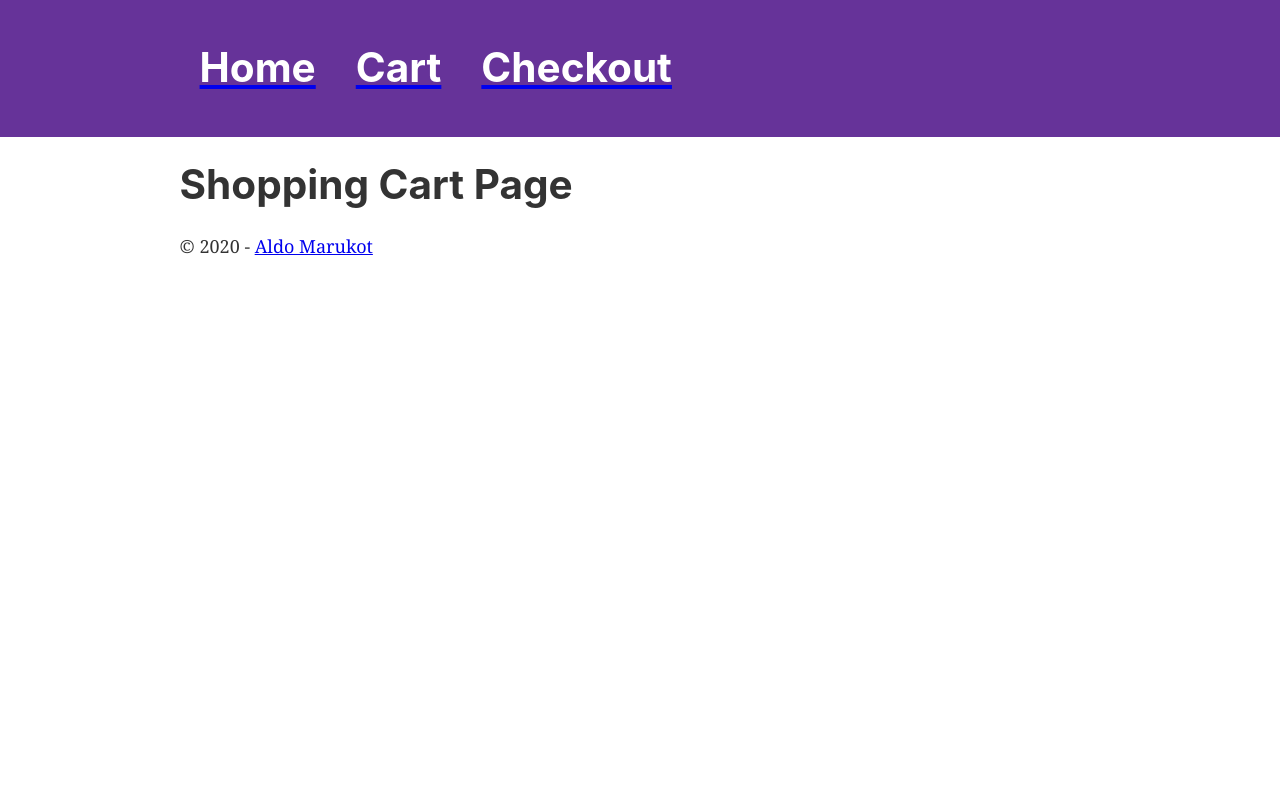
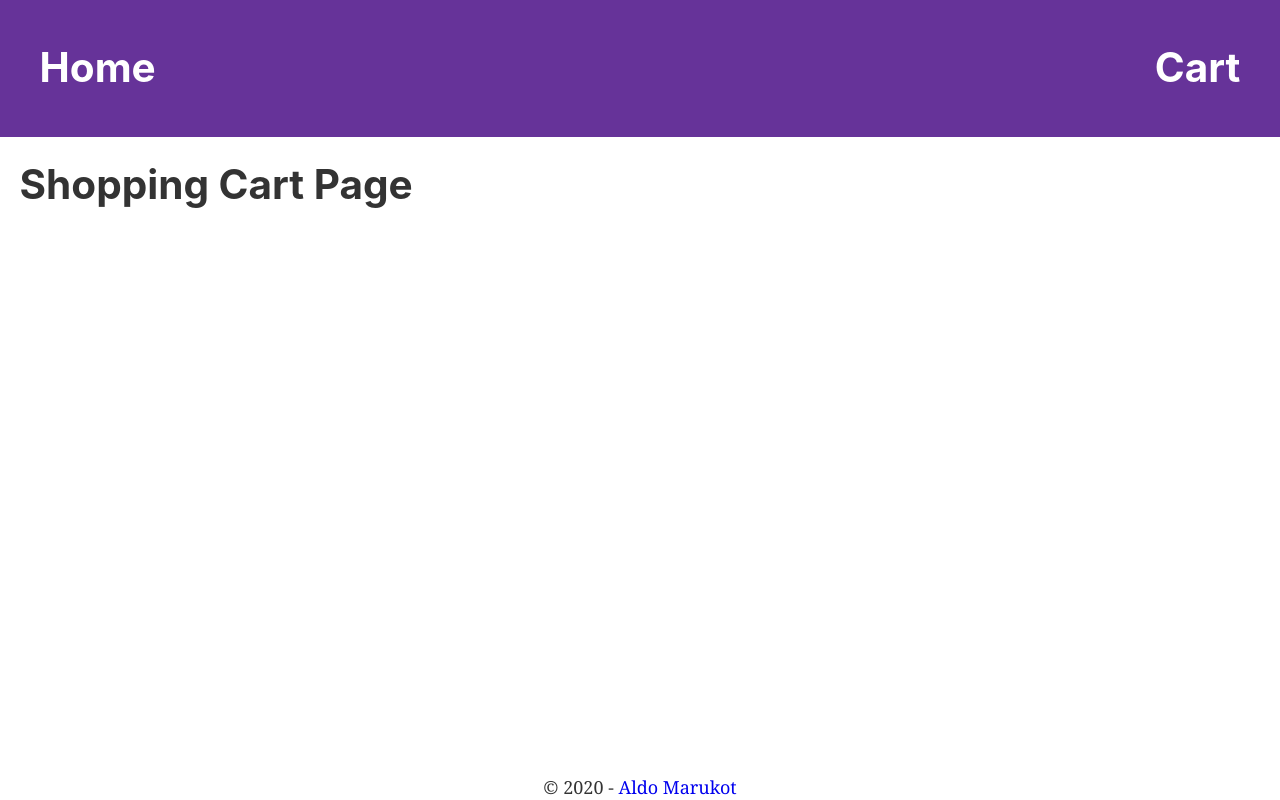
Before and after one commit to amarukot/klyxx-assignment, a Gatsby site: page /cart in a window 1280 px wide. Built offline with nearby package versions, Linux system fonts and the light colour scheme; Gatsby itself is replaced by a stand-in of ours.

Commit message:
misc updates

```diff
--- a/db/connection.js
+++ b/server/connection.js
@@ -6,9 +6,9 @@ const products = require("./twitch-stickers.json")
 const parser = require("body-parser")
 const cors = require("cors")
 
-// const gifRouter = require("./routes/gifs");
+const inventoryRouter = require("../src/routes/inventory")
 
-app.use(parser.urlencoded({ extended: true }))
+// app.use(parser.urlencoded({ extended: true }))
 app.use(parser.json())
 app.use(cors())
 
--- a/src/components/layout.css
+++ b/src/components/layout.css
@@ -42,6 +42,7 @@ template {
 a {
   background-color: transparent;
   -webkit-text-decoration-skip: objects;
+  text-decoration: none;
 }
 a:active,
 a:hover {
--- a/src/components/layout.js
+++ b/src/components/layout.js
@@ -7,35 +7,33 @@
 
 import React from "react"
 import PropTypes from "prop-types"
-import { useStaticQuery, graphql } from "gatsby"
+// import { useStaticQuery, graphql } from "gatsby"
 
-import Header from "./header"
+// import Header from "./header"
 import Navbar from "./navbar"
 import "./layout.css"
 
 const Layout = ({ children }) => {
-  const data = useStaticQuery(graphql`
-    query SiteTitleQuery {
-      site {
-        siteMetadata {
-          title
-        }
-      }
-    }
-  `)
-
   return (
     <>
       <Navbar />
       <div
         style={{
           margin: `0 auto`,
-          maxWidth: 960,
+          // maxWidth: 960,
           padding: `0 1.0875rem 1.45rem`,
         }}
       >
         <main>{children}</main>
-        <footer>
+        <footer
+          style={{
+            textAlign: "center",
+            position: "fixed",
+            bottom: "0",
+            left: "0",
+            width: "100%",
+          }}
+        >
           © {new Date().getFullYear()} -{` `}
           <a href="https://aldo-marukot.netlify.app">Aldo Marukot</a>
         </footer>
--- a/src/components/navbar.js
+++ b/src/components/navbar.js
@@ -4,7 +4,6 @@ import React from "react"
 
 const Navbar = () => {
   return (
-    <>
     <div
       style={{
         background: `rebeccapurple`,
@@ -14,25 +13,35 @@ const Navbar = () => {
       <div
         style={{
           margin: `0 auto`,
-            maxWidth: 960,
           padding: `1.45rem 1.0875rem`,
           display: "flex",
+          justifyContent: "space-between",
         }}
       >
         <Link to="/">
-            <h1 style={{ margin: 0, color: "white", padding: "20px" }}>Home</h1>
+          <h1
+            style={{
+              margin: 0,
+              color: "white",
+              padding: "20px",
+            }}
+          >
+            Home
+          </h1>
         </Link>
         <Link to="/cart/">
-            <h1 style={{ margin: 0, color: "white", padding: "20px" }}>Cart</h1>
-          </Link>
-          <Link to="/checkout">
-            <h1 style={{ margin: 0, color: "white", padding: "20px" }}>
-              Checkout
+          <h1
+            style={{
+              margin: 0,
+              color: "white",
+              padding: "20px",
+            }}
+          >
+            Cart
           </h1>
         </Link>
       </div>
     </div>
-    </>
   )
 }
 
--- a/src/pages/cart.js
+++ b/src/pages/cart.js
@@ -2,7 +2,6 @@ import React from "react"
 
 import Layout from "../components/layout"
 import SEO from "../components/seo"
-import Navbar from "../components/navbar"
 
 const Cart = () => {
   return (
```
Also changed, not shown: src/components/products.js (+4 -3 lines), README.md, server/twitch-stickers.json (renamed from db/twitch-stickers.json), src/routes/inventory.js (added). Lines whose indentation alone changed are shown as unchanged.
